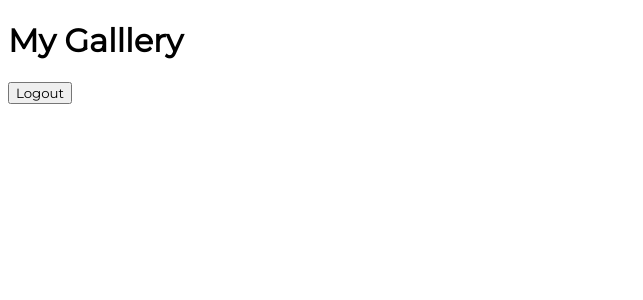
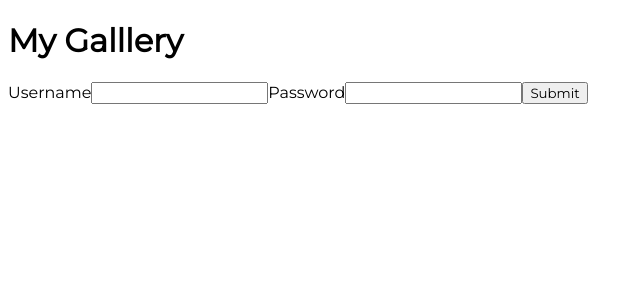
Before and after one commit to AlexSmall96/React-challenge-1.2, a React (Create React App) app in the folder my-app/: page / in a window 1280 px wide. Both pictures are taken after a click on the button "Logout". Shown: the top 300 px of the page, without its empty margins (0-643 px from the left). Built offline with nearby package versions, Linux system fonts and the light colour scheme.

Commit message:
"move form to NavBarChild"

```diff
--- /dev/null
+++ b/my-app/src/components/NavBarChild.js
@@ -0,0 +1,23 @@
+import React from 'react'
+
+function NavBarChild(props) {
+  return (
+        <div>
+            <h1>My Galllery</h1>{
+                props.isLoggedIn === false ? (
+                    <form>
+                        <label htmlFor='username'>Username</label>
+                        <input type='text' name='username' id='username'></input>
+                        <label htmlFor='password'>Password</label>
+                        <input type='text' name='password' id='password'></input>
+                        <button onClick={props.handleClick}>Submit</button>
+                    </form>
+                ) : (
+                    <button onClick={props.handleClick}>Logout</button>
+                )
+            }
+      </div>
+  )
+}
+
+export default NavBarChild;
--- a/my-app/src/components/NavBarForm.js
+++ b/my-app/src/components/NavBarForm.js
@@ -1,5 +1,6 @@
 
 import React, { Component } from 'react'
+import NavBarChild from './NavBarChild'
 
 class NavBarForm extends Component {
     constructor(props){
@@ -10,26 +11,15 @@
       };
       handleClick = () => {
         this.setState({
-            isLoggedIn: this.isLoggedIn === true ? false : true
+            isLoggedIn: this.state.isLoggedIn === true ? false : true
     })
     }
     render() {
     return (
-      <div>
-            <h1>My Galllery</h1>{
-                this.state.isLoggedIn === false ? (
-                    <form>
-                        <label htmlFor='username'></label>
-                        <input type='text' name='username' id='username'></input>
-                        <label htmlFor='password'></label>
-                        <input type='text' name='password' id='password'></input>
-                        <button onClick={this.handleClick}>Submit</button>
-                    </form>
-                ) : (
-                    <button onClick={this.handleClick}>Logout</button>
-                )
-            }
-      </div>
+      <NavBarChild
+      isLoggedIn={this.state.isLoggedIn}
+      handleClick={this.handleClick}
+      />
     )
   }
 }
```
